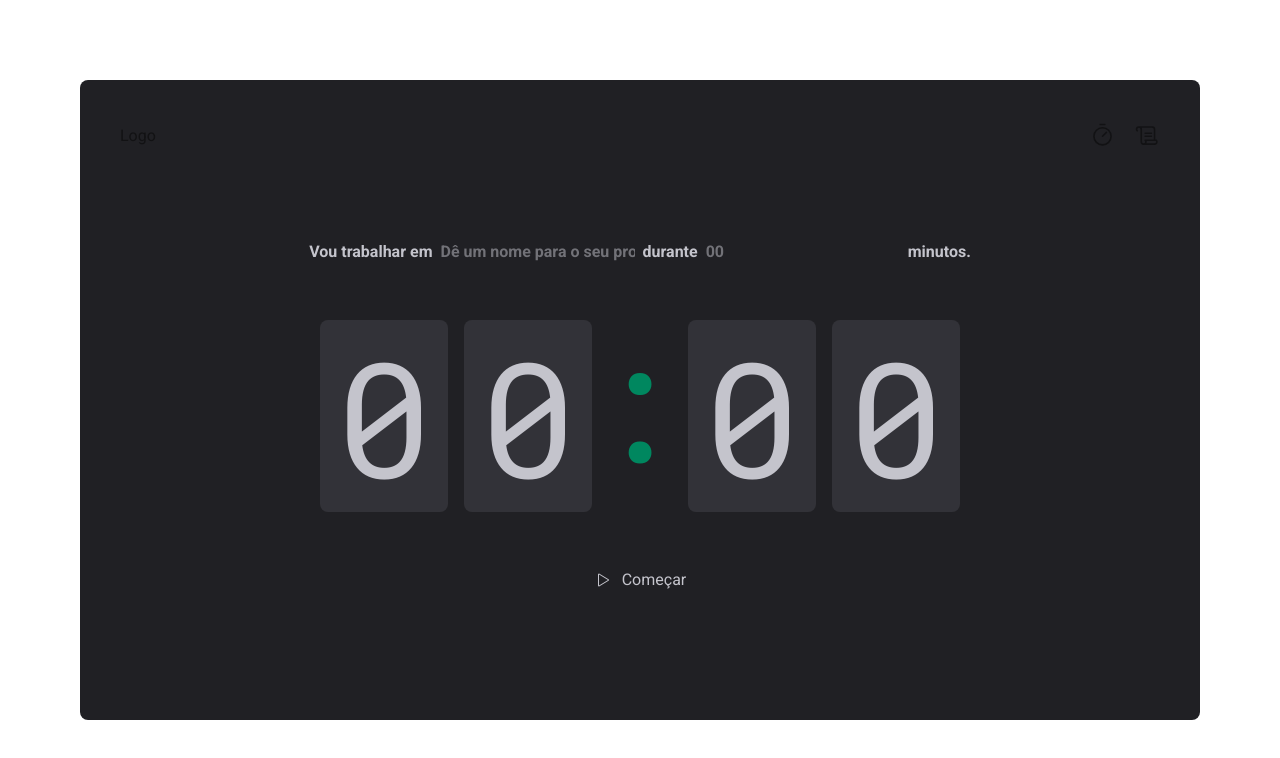
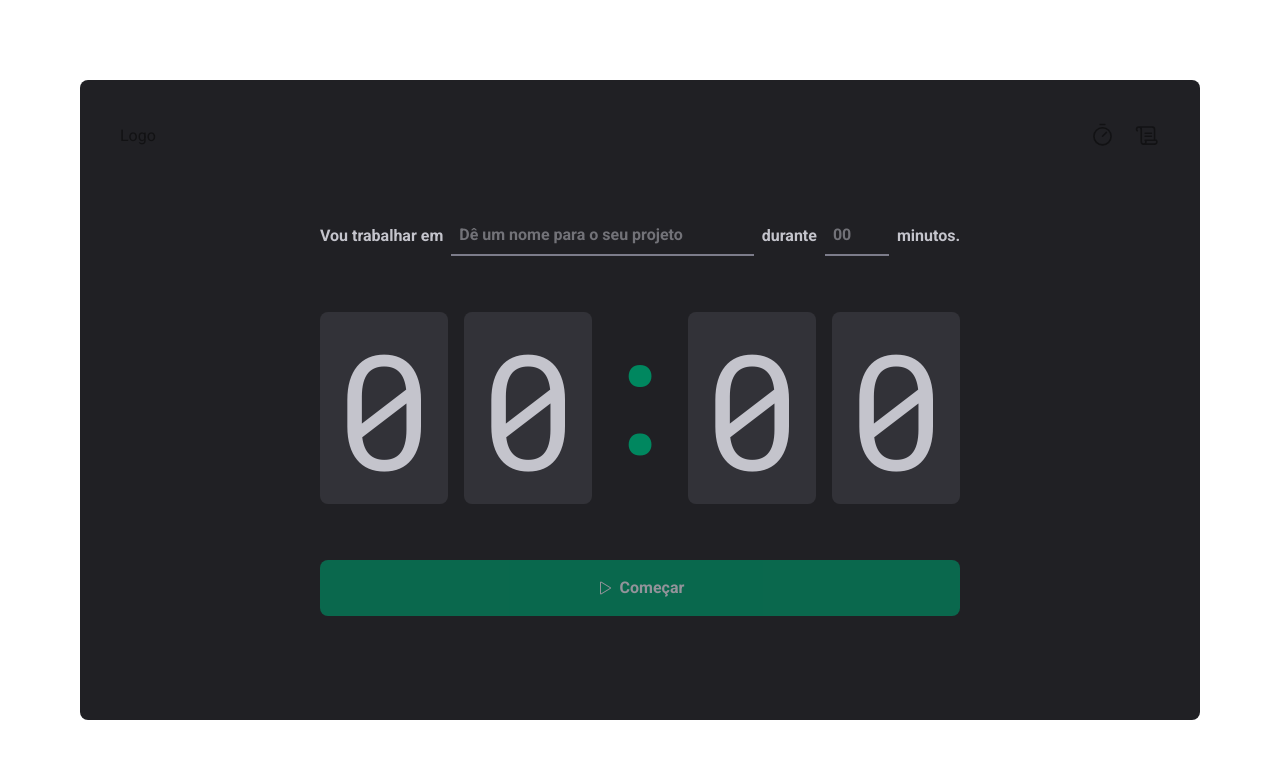
Before and after one commit to rennegomes/IgniteTimerTailwindcss, a Next.js app: page /home in a window 1280 px wide. Shown: the top 758 px of the page. Built offline with nearby package versions, Linux system fonts and the light colour scheme.

Commit message:
:lipstick: feat: Estilização CSS do formulário da pagina home

```diff
--- a/src/app/home/page.tsx
+++ b/src/app/home/page.tsx
@@ -5,12 +5,36 @@ export default function Home() {
      <div className="flex-1 flex justify-center items-center">
         <form action="" className="flex flex-col gap-14 items-center text-gray-text">
 
-            <div className="flex flex-wrap items-center justify-center gap-2 font-bold">
+            <div className="flex flex-wrap w-full items-center justify-center gap-2 font-bold">
                 <label htmlFor="" id="nomeProjetoForm">Vou trabalhar em</label>
-                <input type="text" id="nomeProjetoForm" placeholder="Dê um nome para o seu projeto" />
+                <input
+                    type="text"
+                    id="nomeProjetoForm"
+                    list="sujestaoNomeProjetoForm"
+                    placeholder="Dê um nome para o seu projeto"
+                    className="flex-1 h-10 border-b-2 border-gray-placeholder px-2 transition-colors duration-200
+                    focus:border-green focus:outline-none"
+                    />
+
+                <datalist id="sujestaoNomeProjetoForm">
+                    <option value="Oi" />
+                    <option value="Tudo" />
+                    <option value="Bem" />
+                    <option value="?" />
+                </datalist>
 
                 <label htmlFor="" id="minutosForm">durante</label>
-                <input type="number" name="" id="minutosForm" placeholder="00" />
+                <input
+                    type="number"
+                    name=""
+                    id="minutosForm"
+                    placeholder="00"
+                    step={5}
+                    min={5}
+                    max={60}
+                    className="h-10 border-b-2 border-gray-placeholder px-2 w-16 transition-colors duration-200
+                    focus:border-green focus:outline-none"
+                    />
 
                 <span>minutos.</span>
             </div>
@@ -25,10 +49,16 @@ export default function Home() {
                 <span className="bg-gray-divider px-4 py-8 rounded-lg">0</span>
             </div>
 
-            <div className="flex items-center justify-center gap-3">
+            <button
+                type="submit"
+                disabled
+                className="flex items-center justify-center gap-2 w-full p-4 rounded-lg font-bold cursor-pointer
+                    bg-green transition-colors duration-200 hover:bg-green-dark disabled:opacity-70
+                    disabled:cursor-not-allowed disabled:hover:bg-green"
+                >
                 <Play />
-                <button type="submit">Começar</button>
-            </div>
+                Começar
+            </button>
         </form>
      </div>
     );
--- a/src/app/layout.tsx
+++ b/src/app/layout.tsx
@@ -27,7 +27,8 @@ export default function RootLayout({
       <body
         className={`${robotoSans.variable} ${robotoMono.variable} antialiased`}
       >
-        <div className="flex flex-col max-w-[70rem] h-[80vh] m-[5rem_auto] max-lg:mx-2 rounded-lg bg-gray-elements p-5 font-sans lg:p-10">
+        <div className="flex flex-col max-w-[70rem] h-[80vh] m-[5rem_auto] max-lg:mx-2 rounded-lg bg-gray-elements
+          p-5 font-sans lg:p-10">
           <Navbar />
           {children}
         </div>
```
Also changed, not shown: src/components/Navbar.tsx (+12 -2 lines).
